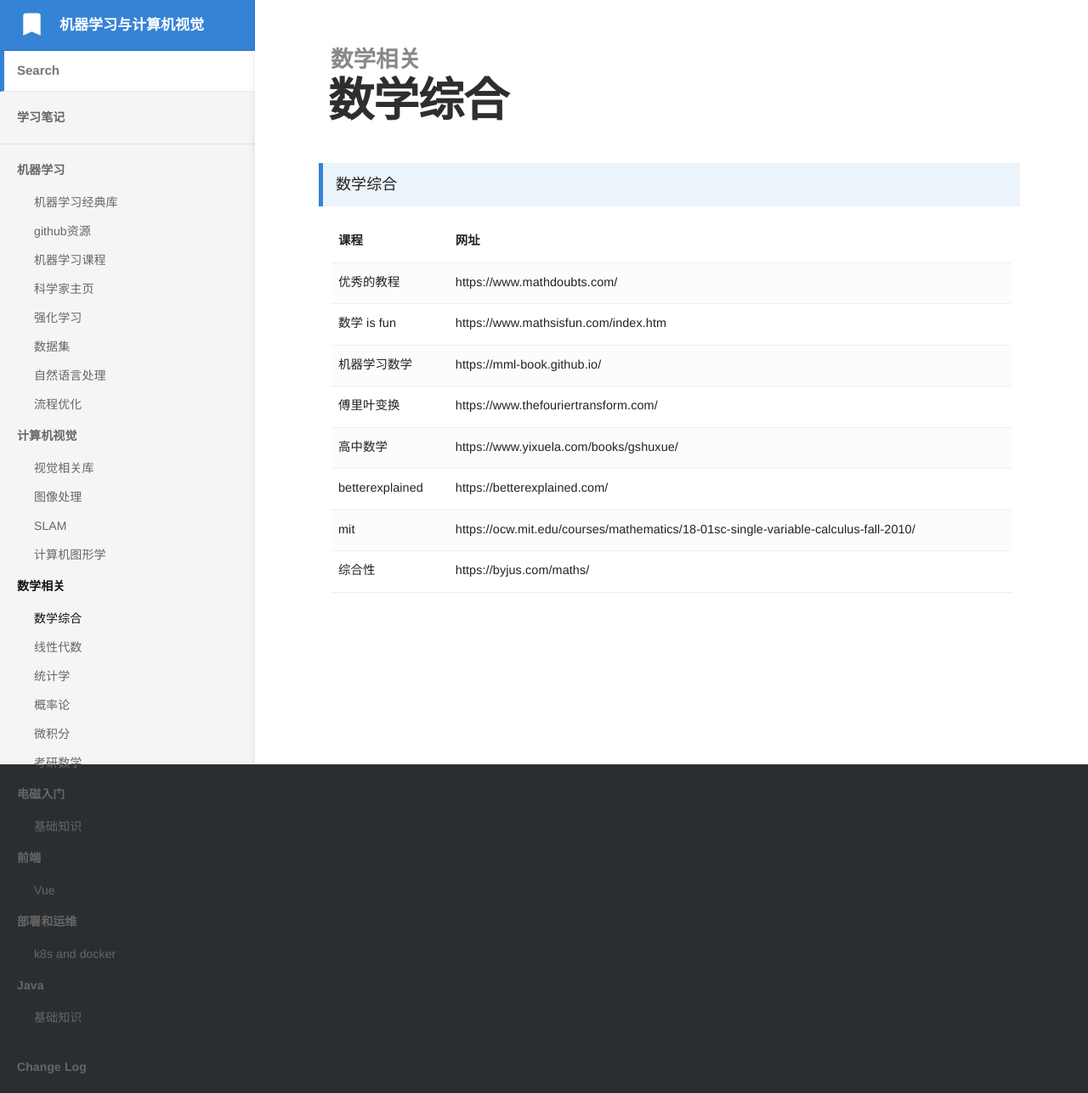
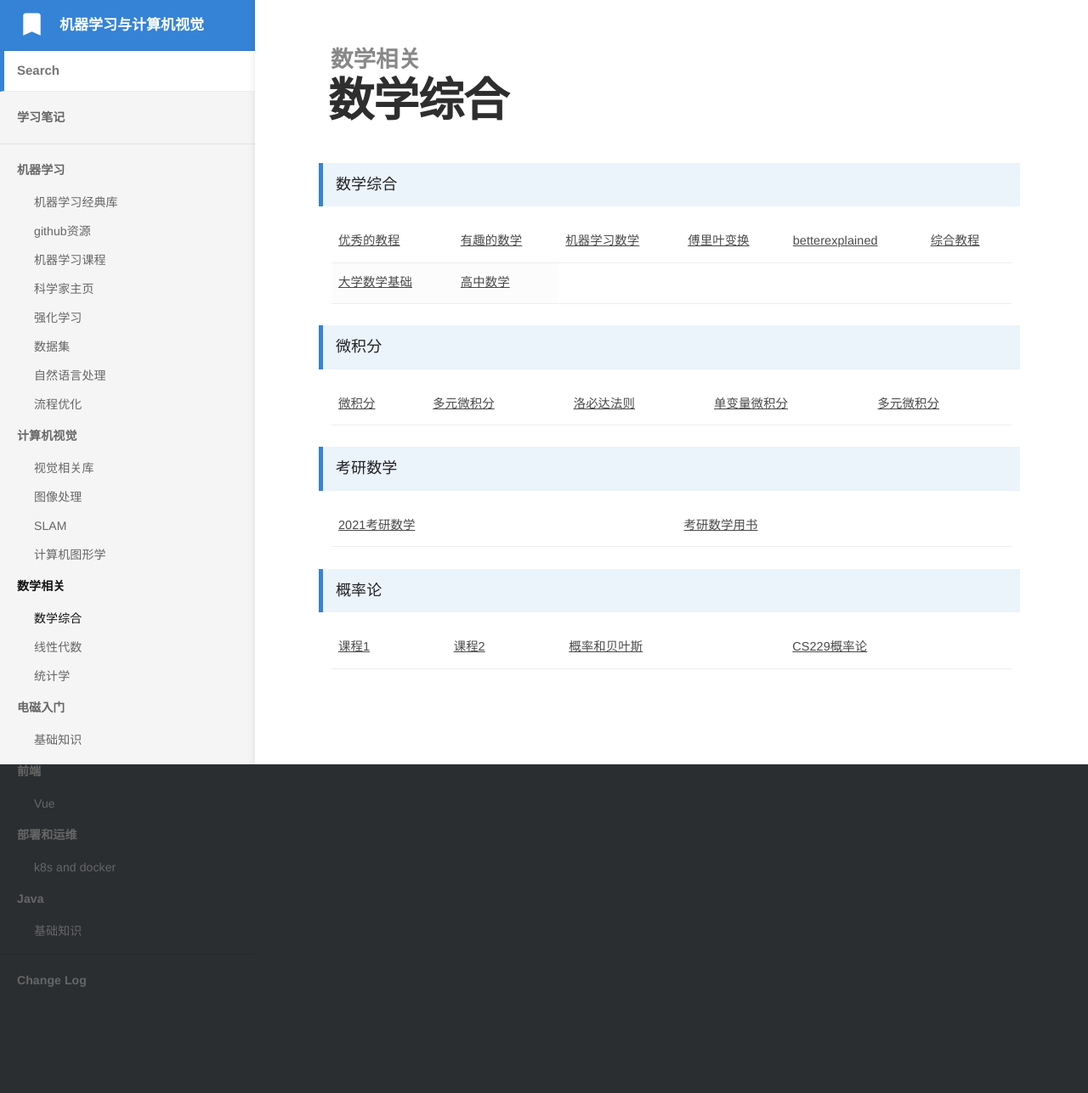
Before and after one commit to bashendixie/Machine_Learning_Notes, a Jekyll site: the page built from _docs/3、数学相关/数学综合.md, in a window 1280 px wide. Shown: the whole page at 85% size. Built offline with Jekyll 4.4.1, drawn with Linux system fonts in a browser that asks for light colours; some web fonts are replaced; after the commit the page ends 1185 px from its top, so only the background shows below that.

Commit message:
no message

```diff
--- a/_docs/3、数学相关/数学综合.md
+++ b/_docs/3、数学相关/数学综合.md
@@ -9,84 +9,91 @@ order: 1
 	<tbody>
 		<tr>
 			<td>
-				<strong>
-					课程
-				</strong>
+				<a href="https://www.mathdoubts.com/">优秀的教程</a>
 			</td>
 			<td>
-				<strong>
-					网址
-				</strong>
-			</td>
-		</tr>
-
-
-		<tr>
-			<td>
-				优秀的教程
+				<a href="https://www.mathsisfun.com/index.htm">有趣的数学</a>
 			</td>
 			<td>
-				https://www.mathdoubts.com/
+				<a href="https://mml-book.github.io/">机器学习数学</a>
+			</td>
+			<td>
+				<a href="https://www.thefouriertransform.com/">傅里叶变换</a>
+			</td>
+			<td>
+				<a href="https://betterexplained.com/">betterexplained</a>
+			</td>
+			<td>
+				<a href="https://byjus.com/maths/">综合教程</a>
 			</td>
 		</tr>
 		<tr>
 			<td>
-				数学 is fun
+				<a href="http://www.ai-start.com/dl2017/html/math.html">大学数学基础</a>
 			</td>
 			<td>
-				https://www.mathsisfun.com/index.htm
+				<a href="https://www.yixuela.com/books/gshuxue/">高中数学</a>
 			</td>
 		</tr>
+	</tbody>
+</table>
+
+> 微积分
+<table width="1033" style="font-size: 0.8em;">
+	<tbody>
 		<tr>
 			<td>
-				机器学习数学
+				<a href="https://arxiv.org/pdf/1802.01528.pdf">微积分</a>
 			</td>
 			<td>
-				https://mml-book.github.io/
+				<a href="https://ocw.mit.edu/courses/18-02sc-multivariable-calculus-fall-2010/">多元微积分</a>
+			</td>
+			<td>
+				<a href="https://baijiahao.baidu.com/s?id=1726694249372459026&wfr=spider&for=pc">洛必达法则</a>
+			</td>
+			<td>
+				<a href="https://ocw.mit.edu/courses/mathematics/18-01sc-single-variable-calculus-fall-2010/">单变量微积分</a>
+			</td>
+			<td>
+				<a href="https://www.coursera.org/learn/multivariate-calculus-machine-learning">多元微积分</a>
+			</td>
+
+		</tr>
+	</tbody>
+</table>
+
+
+> 考研数学
+<table width="1033" style="font-size: 0.8em;">
+	<tbody>
+		<tr>
+			<td>
+				<a href="https://wenku.baidu.com/view/ac389ad5cdc789eb172ded630b1c59eef9c79a66.html">2021考研数学</a>
+			</td>
+			<td>
+				<a href="https://zhuanlan.zhihu.com/p/266395749?ivk_sa=1024320u">考研数学用书</a>
 			</td>
 		</tr>
+	</tbody>
+</table>
 
+
+> 概率论
+<table width="1033" style="font-size: 0.8em;">
+	<tbody>
 		<tr>
 			<td>
-				傅里叶变换
+				<a href="https://www.probabilitycourse.com/">课程1</a>
 			</td>
 			<td>
-				https://www.thefouriertransform.com/
+				<a href="https://www.deeplearningbook.org/contents/prob.html">课程2</a>
+			</td>
+			<td>
+				<a href="https://bayesball.github.io/BOOK/probability-a-measurement-of-uncertainty.html">概率和贝叶斯</a>
+			</td>
+			<td>
+				<a href="http://www.ai-start.com/CS229/2.CS229-Prob.html">CS229概率论</a>
 			</td>
 		</tr>
-		<tr>
-			<td>
-				高中数学
-			</td>
-			<td>
-				https://www.yixuela.com/books/gshuxue/
-			</td>
-		</tr>
-		<tr>
-			<td>
-				betterexplained
-			</td>
-			<td>
-				https://betterexplained.com/
-			</td>
-		</tr>
-		<tr>
-			<td>
-				mit
-			</td>
-			<td>
-				https://ocw.mit.edu/courses/mathematics/18-01sc-single-variable-calculus-fall-2010/
-			</td>
-		</tr>
-
-		<tr>
-			<td>
-				综合性
-			</td>
-			<td>
-				https://byjus.com/maths/
-			</td>
-		</tr>
-
 	</tbody>
 </table>
```
Also changed, not shown: _docs/3、数学相关/微积分.md (deleted, +0 -48 lines), _docs/3、数学相关/概率论.md (deleted, +0 -56 lines), _docs/3、数学相关/考研数学.md (deleted, +0 -40 lines).
